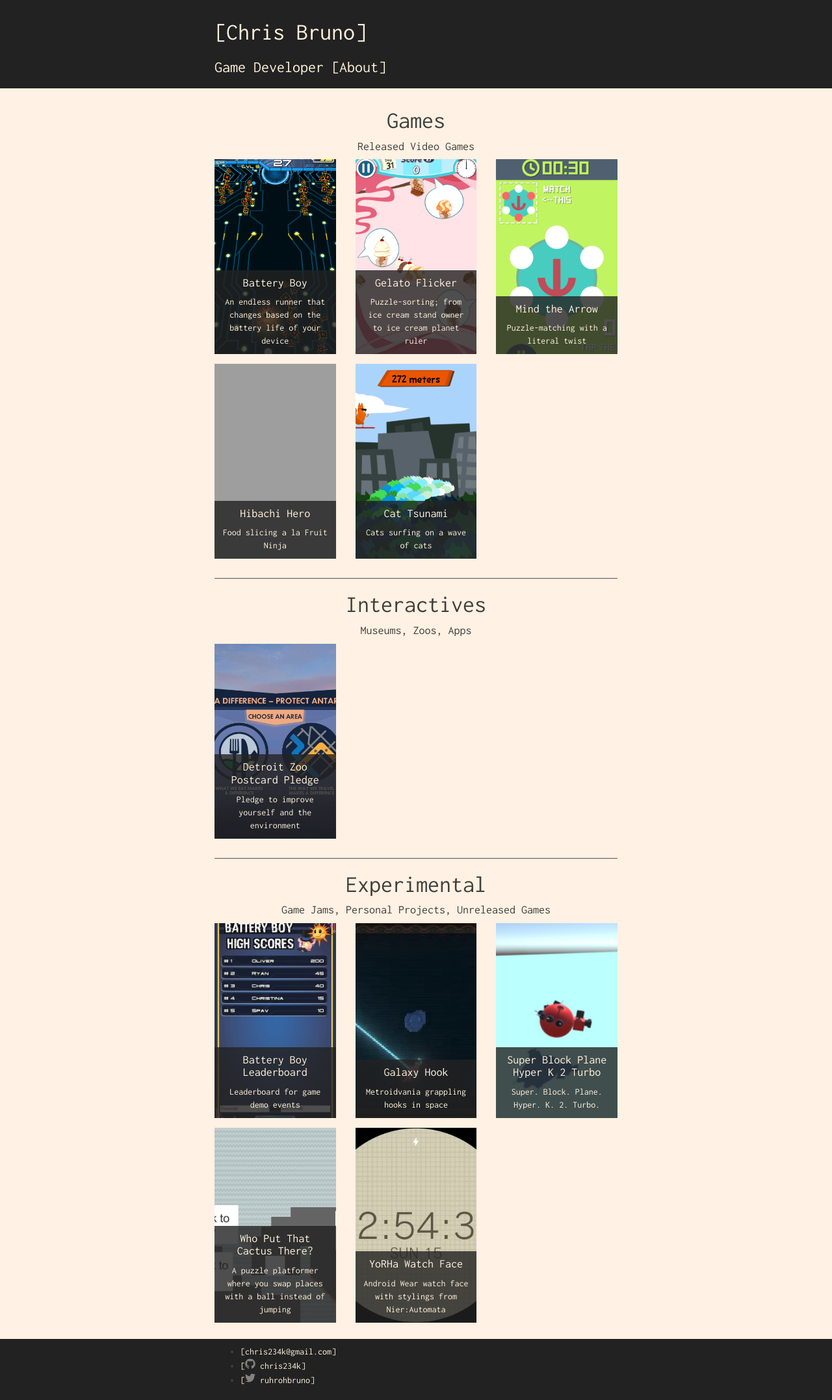
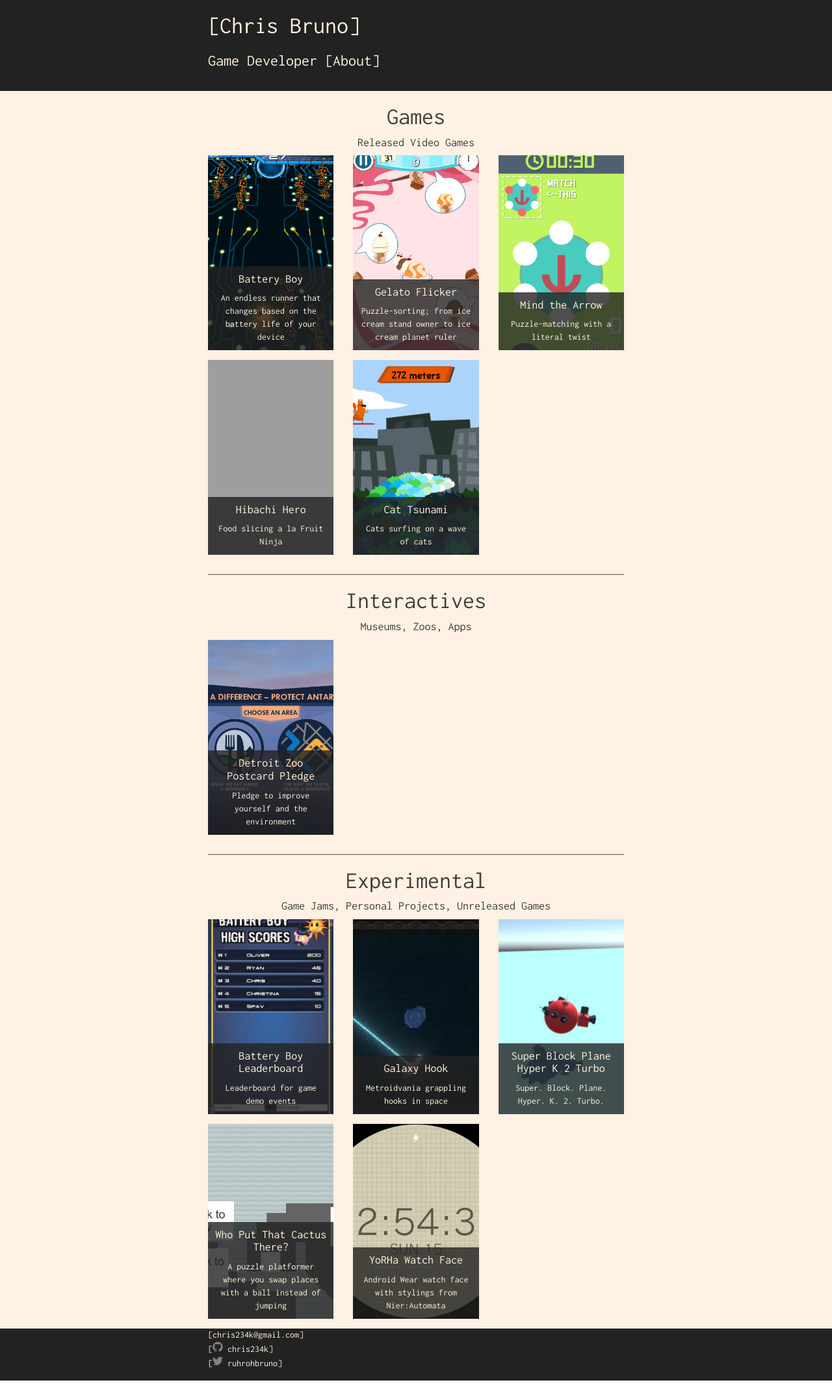
Before and after one commit to Chris234k/chris234k.github.io, a Jekyll site: the page built from index.html, in a window 1280 px wide. Shown: the whole page at 65% size. Built offline with Jekyll 4.4.1, drawn with Linux system fonts in a browser that asks for light colours; after the commit the page ends 2125 px from its top, so only the background shows below that; grey boxes are pictures that could not be loaded.

Commit message:
Lots of css fix ups: removing tons of unused classes, footer sticks to the bottom of the page, bullets removed from footer list

```diff
--- a/_layouts/default.html
+++ b/_layouts/default.html
@@ -31,63 +31,38 @@
   </head>
 
   <body>
-
     <!-- HEADER -->
-    <div id="header_wrap" class="outer">
+    <div id="header">
       <header class="inner">
       	<h1 id="project_title">
       	  <a href="{{site.url}}">{{ site.title }}</a>
       	</h1>
-	<h3 id="project_tagline">{{ site.description }}
-	  <a href="/about">About</a>
-	</h3>
+      	<h3 id="project_tagline">{{ site.description }} <a href="/about">About</a></h3>
       </header>
     </div>
 
     <!-- MAIN CONTENT -->
-    <div id="main_content_wrap" class="outer">
-      <section id="main_content" class="inner">
+    <div id="body">
+      <div class="inner">
         {{ content }}
-      </section>
+      </div>
     </div>
 
     <!-- FOOTER  -->
-    <div id="footer_wrap" class="outer">
+    <div id="footer">
       <footer class="inner">
-	<div class="footer-col-wrapper">
-	  <div class="footer-col footer-col">
-            <ul class="social-media-list">
 	{% if site.email %}
-              <li><a href="mailto:{{ site.email }}">{{ site.email }}</a></li>
+      	<a href="mailto:{{ site.email }}">{{ site.email }}</a>
       	{% endif %}
-
+	<br/>
 	{% if site.github_username %}
-              <li>
       	{% include icon-github.html username=site.github_username %}
-              </li>
       	{% endif %}
-
+	<br/>
       	{% if site.twitter_username %}
-              <li>
       	{% include icon-twitter.html username=site.twitter_username %}
-              </li>
 	{% endif %}
-            </ul>
-	  </div>
       </footer>
     </div>
-    </div>
-
-
-      {% if site.google_analytics %}
-      <script type="text/javascript">
-        (function(i,s,o,g,r,a,m){i['GoogleAnalyticsObject']=r;i[r]=i[r]||function(){
-        (i[r].q=i[r].q||[]).push(arguments)},i[r].l=1*new Date();a=s.createElement(o),
-        m=s.getElementsByTagName(o)[0];a.async=1;a.src=g;m.parentNode.insertBefore(a,m)
-        })(window,document,'script','//www.google-analytics.com/analytics.js','ga');
-        ga('create', '{{ site.google_analytics }}', 'auto');
-        ga('send', 'pageview');
-      </script>
-      {% endif %}
   </body>
 </html>
--- a/assets/css/style.scss
+++ b/assets/css/style.scss
@@ -57,7 +57,7 @@
 a.no-fancy:after {
     content: none;
 }
-// --
+
 
 hr {
     background-color: #71736C;
@@ -69,32 +69,41 @@
     padding: 0;
 }
 
-#header_wrap {
+#header {
     background: #222222;
     color: #FFF2DC;
+    overflow: hidden; // Prevents <h1> w/ margin-top from creating whitespace between divs
+
+    // Keeping footers at the bottom of the page
+    height: 140px;
 }
 
-#footer_wrap {
+#footer {
     background: #222222;
+
+    // Keeping footers at the bottom of the page
+    height: 80px;
 }
 
-#main_content_wrap {
+#body {
     background: #FFF1E3;
+    overflow: hidden; // Prevents <h1> w/ margin-top from creating whitespace between divs
+
+    // Keeping footers at the bottom of the page
+    // "Stick Footer with Calc" https://css-tricks.com/couple-takes-sticky-footer/
+    //
+    // body min height = viewport - header - footer height
+    min-height: calc(100vh - 140px - 80px);
 }
 
-#main_content_wrap a { // Differentiate link color from background color
+#body a { // Differentiate link color from background color
     color: #3F403C;
 }
 
-.outer {
-    background: #222222;
-}
-
 .inner {
-    position: relative;
+    // position: relative;
     max-width: 640px;
     margin: 0 auto;
-    padding: 10px;
 }
 
 .center-cropped {
--- a/todo.txt
+++ b/todo.txt
@@ -15,6 +15,8 @@
 -- home button (name doesn't read as button)
 
 - loop twitter embedded gif by default
+
+- Google analytics https://desiredpersona.com/google-analytics-jekyll/
 
 -----------------------------------------------------------------------
 #### Games ###
```
Also changed, not shown: _layouts/game.html (+3 -6 lines). Lines whose indentation alone changed are shown as unchanged.
